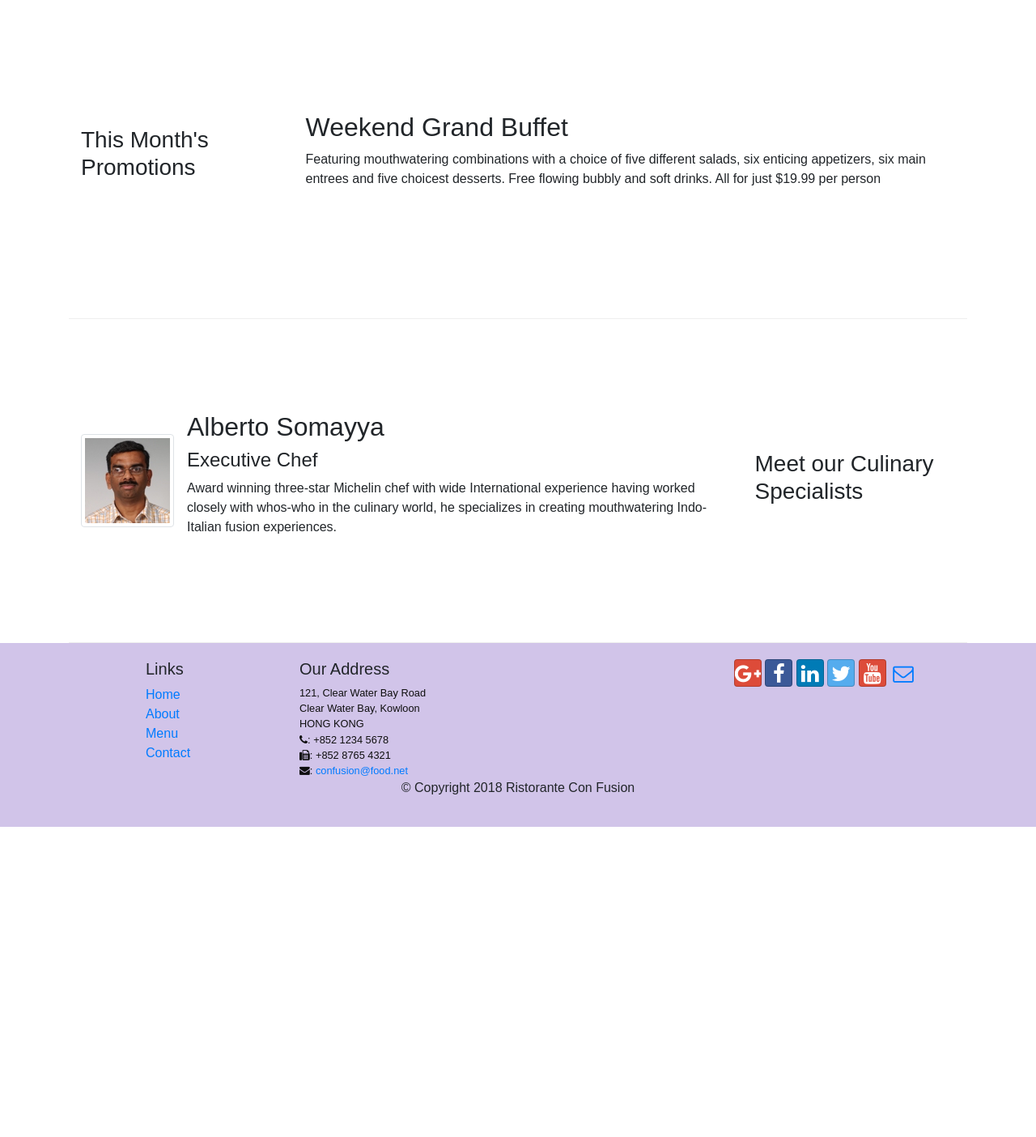
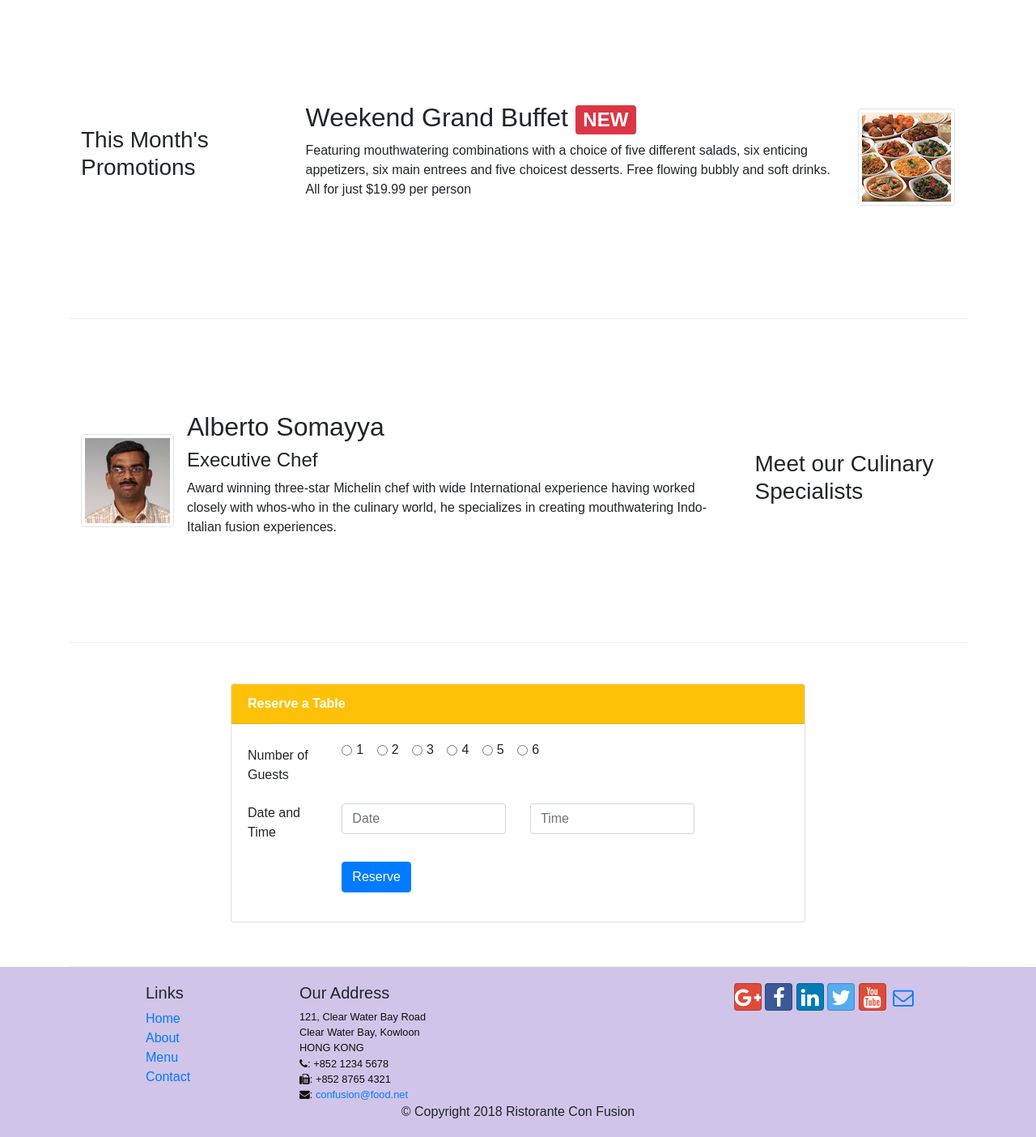
Before and after one commit to ZakiyaA/Front-End-Web-UI-Frameworks, a website: page index.html in a window 1280 px wide. Shown: the part 740-2144 px from the top of the page at 81% size. Before the commit the page ends 1761 px from the top, so only its background shows below. Drawn offline with nearby package versions, Linux system fonts and the light colour scheme.

Commit message:
Add Reserve button and badges

```diff
--- a/index.html
+++ b/index.html
@@ -37,13 +37,21 @@
     <header class="jumbotron">
         <div class="container">
             <div class="row row-header">
-                <div class="col-12 col-sm-6">
+                <div class="col-sm-6">
                     <h1>Ristorante con Fusion</h1>
-                    <p>We take inspiration from the World's best cuisines, and create a unique fusion experience. Our lipsmacking creations will tickle your culinary senses!</p>
+                    <p>We take inspiration from the World's best cuisines, and create a unique fusion experience. Our
+                        lipsmacking creations will tickle your culinary senses!</p>
                 </div>
-                <div class="col-12 col-sm">
-                    <img src="img/logo.png" alt="" class="img-fluid">
-                </div>
+                <!-- <div class="col-6 col-sm"> -->
+                    <div class="col-sm-3">
+                        <img src="img/logo.png" alt="" class="img-fluid">
+                    </div>
+                    <div class="col-sm-3 d-flex align-items-center justify-content-center">
+                        <button type="button" class="btn btn-sm btn-block btn-warning">
+                            <a href="#reserve-table" style="text-decoration: none" class="text-dark">Reserve Table</a>
+                        </button>
+                    </div>
+                <!-- </div> -->
             </div>
         </div>
     </header>
@@ -57,11 +65,11 @@
                 <div class="media">
                     <img class="align-self-center mr-3 img-thumbnail d-flex" src="./img/uthappizza.png" alt="Generic placeholder image">
                     <div class="media-body">
-                        <h5 class="mt-0">
+                        <h2 class="mt-0">
                             Uthappizza
                             <span class="badge badge-danger">HOT</span>
                             <span class="badge badge-pill badge-secondary">$4.99</span>
-                        </h5>
+                        </h2>
                         <p class="d-none d-sm-block">A unique combination of Indian Uthappam (pancake) and Italian pizza, topped
                             with Cerignola olives, ripe vine
                             cherry tomatoes, Vidalia onion, Guntur chillies and Buffalo Paneer.</p>
@@ -70,14 +78,21 @@
             </div>
         </div>
 
-
         <div class="row row-content align-items-center">
             <div class="col-12 col-sm-4 col-md-3">
                 <h3>This Month's Promotions</h3>
             </div>
             <div class="col col-sm col-md">
-                <h2>Weekend Grand Buffet</h2>
-                <p>Featuring mouthwatering combinations with a choice of five different salads, six enticing appetizers, six main entrees and five choicest desserts. Free flowing bubbly and soft drinks. All for just $19.99 per person </p>
+                <div class="media">
+
+                    <div class="media-body">
+                        <h2 class="mt-0">
+                            Weekend Grand Buffet <span class="badge badge-danger">NEW</span>
+                        </h2>
+                        <p class="d-none d-sm-block"> Featuring mouthwatering combinations with a choice of five different salads, six enticing appetizers, six main entrees and five choicest desserts. Free flowing bubbly and soft drinks. All for just $19.99 per person </p>
+                    </div>
+                    <img class="align-self-center ml-3 img-thumbnail d-flex" src="./img/buffet.png" alt="Generic placeholder image">
+                </div>
             </div>
         </div>
 
@@ -94,6 +109,69 @@
                         <p class="d-none d-sm-block">Award winning three-star Michelin chef with wide International experience having worked closely with whos-who in the culinary world, he specializes in creating mouthwatering Indo-Italian fusion experiences. </p>
                     </div>
                 </div>
+            </div>
+        </div>
+
+        <div class="row row-content">
+            <div class="col-12 col-sm-8 col-md-8 offset-md-2">
+
+                    <div class="card" id="reserve-table">
+                        <div class="card-header bg-warning text-white">
+                            <strong>Reserve a Table</strong>
+                        </div>
+                        <div class="card-body">
+                            <form>
+                                <div class="form-group row">
+                                    <label for="tel" class="col-12 col-md-2 col-form-label">Number of Guests</label>
+                                    <div class="col-12 col-md-10">
+                                      <div class="form-check form-check-inline">
+                                        <input class="form-check-input" type="radio" name="inlineRadioOptions" id="inlineRadio1" value="option1">
+                                        <label class="form-check-label" for="inlineRadio1">1</label>
+                                      </div>
+                                      <div class="form-check form-check-inline">
+                                        <input class="form-check-input" type="radio" name="inlineRadioOptions" id="inlineRadio2" value="option2">
+                                        <label class="form-check-label" for="inlineRadio2">2</label>
+                                      </div>
+                                      <div class="form-check form-check-inline">
+                                        <input class="form-check-input" type="radio" name="inlineRadioOptions" id="inlineRadio3" value="option3">
+                                        <label class="form-check-label" for="inlineRadio3">3</label>
+                                      </div>
+                                      <div class="form-check form-check-inline">
+                                        <input class="form-check-input" type="radio" name="inlineRadioOptions" id="inlineRadio4" value="option3">
+                                        <label class="form-check-label" for="inlineRadio4">4</label>
+                                      </div>
+                                      <div class="form-check form-check-inline">
+                                        <input class="form-check-input" type="radio" name="inlineRadioOptions" id="inlineRadio5" value="option3">
+                                        <label class="form-check-label" for="inlineRadio5">5</label>
+                                      </div>
+                                      <div class="form-check form-check-inline">
+                                        <input class="form-check-input" type="radio" name="inlineRadioOptions" id="inlineRadio6" value="option3">
+                                        <label class="form-check-label" for="inlineRadio6">6</label>
+                                      </div>
+                                     </div>
+                                </div>
+
+                                <div class="form-group row">
+                                    <label class="col-12 col-sm-2">Date and Time</label>
+                                    <div class="col-12 col-sm-4">
+                                      <input type="text" class="form-control" id="date" placeholder="Date">
+                                    </div>
+                                    <div class="col-12 col-sm-4">
+                                      <input type="text" class="form-control" id="time" placeholder="Time">
+                                    </div>
+                                  </div>
+                        </form>
+                            <div class="form-group row">
+                                <div class="col-md-10 offset-md-2">
+                                  <button type="button" class="btn btn-primary">
+                                      Reserve
+                                    </button>
+                                </div>
+                            </div>
+                          </div>
+                        </div>
+                    </div>
+
             </div>
         </div>
     </div>
```
Also changed, not shown: aboutus.html (+2 -2 lines), contactus.html (+6 -2 lines).
